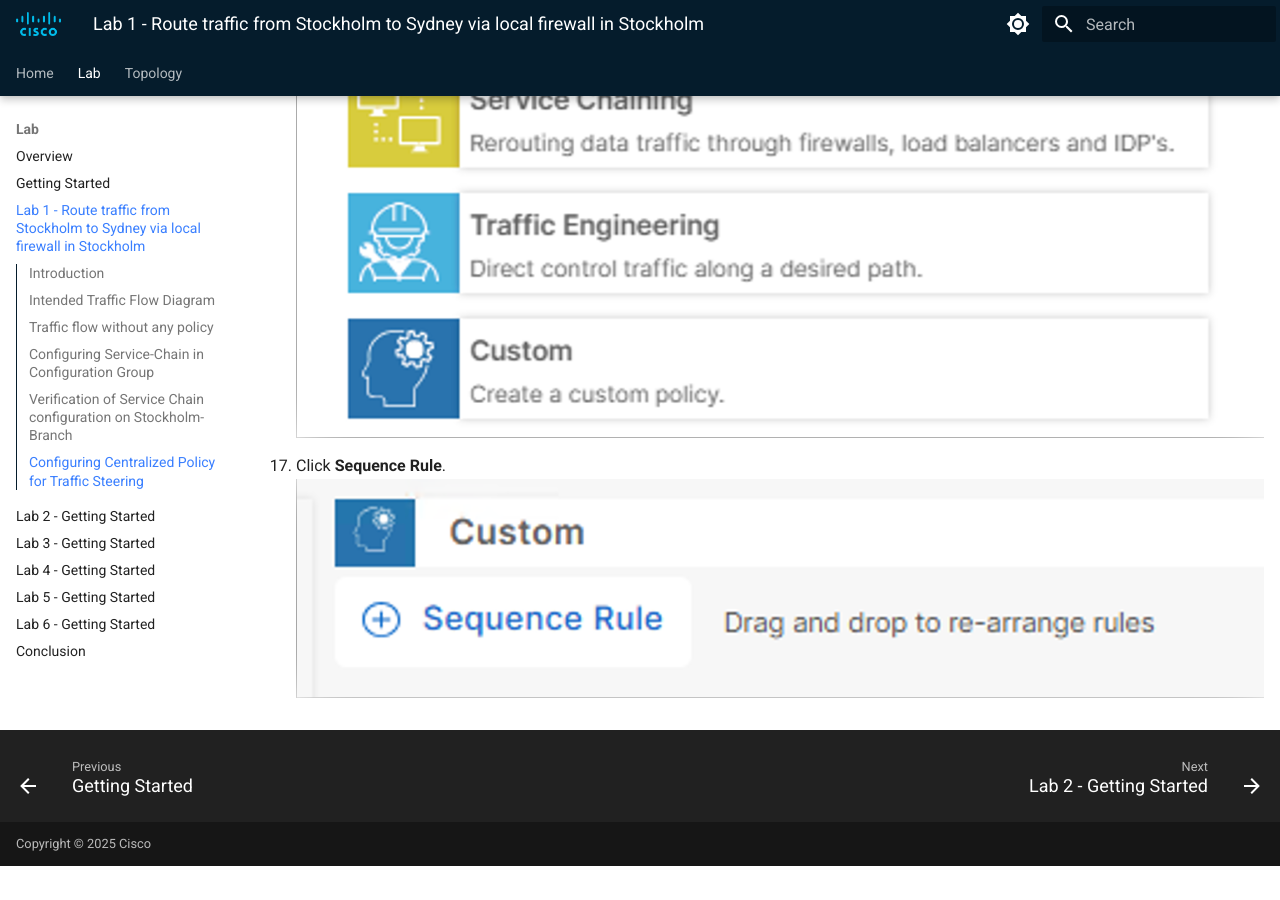
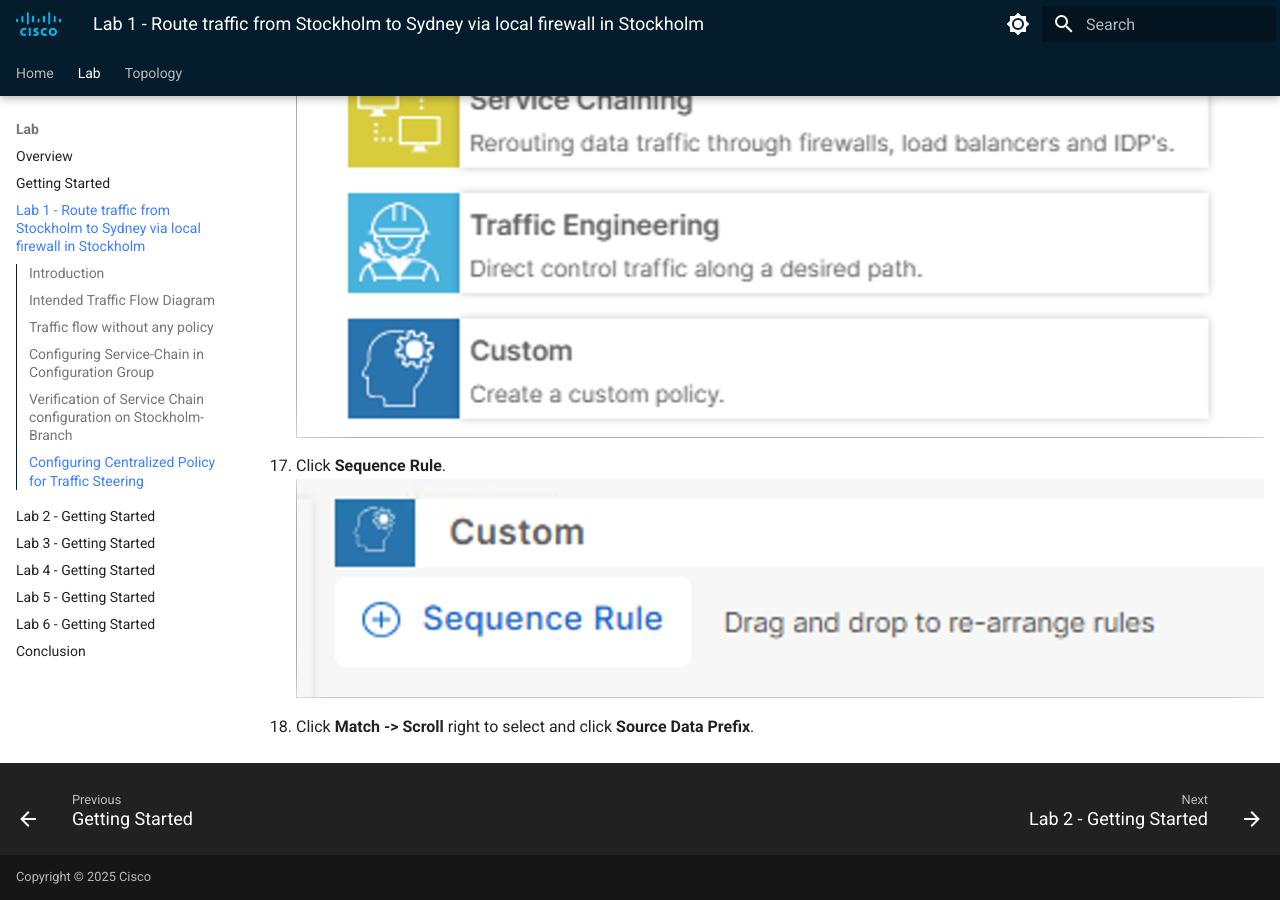
Before and after one commit to ciscodocs/ltrent-2008-clemea25, an MkDocs documentation site: the page built from docs/lab1_getting_started.md, in a window 1280 px wide and 900 px high, scrolled down 20277 px. Built offline with MkDocs 1.6.1 and Material for MkDocs 9.7.7, drawn with Linux system fonts in a browser that asks for light colours; before the commit the page ends 21143 px from its top, so only the background shows below that.

Commit message:
Scenario-1 guide

```diff
--- a/docs/lab1_getting_started.md
+++ b/docs/lab1_getting_started.md
@@ -258,3 +258,4 @@ Next, we will configure a centralized data policy to ensure that traffic initiat
     ![Traffic Data Rules](./assets/S-1-figure-33.png){ .off-glb .small .center }
 11. Click **Sequence Rule**.
     ![Traffic Data Sequence Rules](./assets/S-1-figure-34.png){ .off-glb .small .center }
+12. Click **Match -> Scroll** right to select and click **Source Data Prefix**.
```
